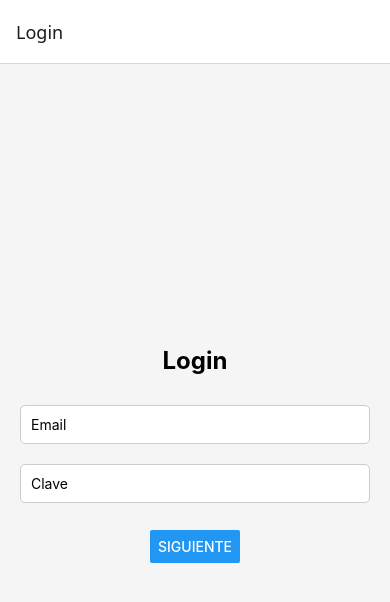
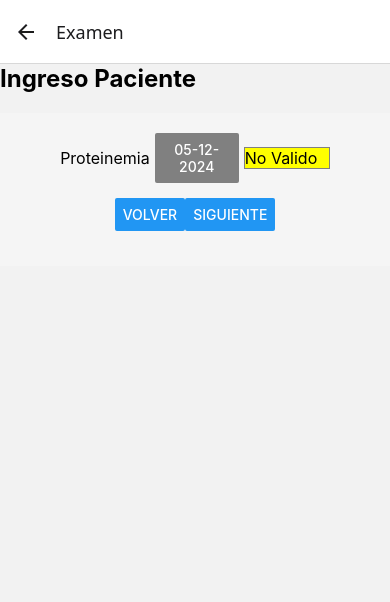
Before and after one commit to rbouyer/PpiApp, a React Native app: screen /Examen in a window 390 px wide. Shown: the top 602 px of the page. Built offline with nearby package versions, Linux system fonts and the light colour scheme.

Commit message:
ExamenScreen

```diff
--- a/App.js
+++ b/App.js
@@ -4,6 +4,8 @@ import { createStackNavigator } from '@react-navigation/stack';
 import LoginScreen from './screens/LoginScreen';
 import PacienteIngresoScreen from './screens/PacienteIngresoScreen';
 import PacienteResumenScreen from './screens/PacienteResumenScreen';
+import ExamenScreen from './screens/ExamenScreen';
+import EnviaDataScreen from './screens/EnviaDataScreen';
 
 const Stack = createStackNavigator();
 
@@ -11,7 +13,13 @@ const App = () => {
   const [formData, setFormData] = useState(
     { emailUsuario: '', claveUsuario: '',
       fechaNacimientoPaciente: new Date(), edadPaciente: 0, idPaciente: 0, sexoPaciente: '', pesoPaciente: 0, tallaPaciente: 0,
-      mesesPostracionPaciente: 0, anosPostracionPaciente: 0, diagPaciente: '', ingresoPaciente: '', estudioPaciente: '', imcPaciente: 0}
+      mesesPostracionPaciente: 0, anosPostracionPaciente: 0, diagPaciente: '', ingresoPaciente: '', estudioPaciente: '', imcPaciente: 0,
+      noRecolectadoProteinemia: true, fechaExProteinemia: new Date(), validezExProteinemia: 'VE_NO_VAL',
+      noRecolectadoOximetria: true, fechaExOximetria: new Date(), validezExOximetria: 'VE_NO_VAL',
+      noRecolectadoGlicemiaV: true, fechaExGlicemiaV: new Date(), validezExGlicemiaV: 'VE_NO_VAL',
+      noRecolectadoGlicemiaC: true, fechaExGlicemiaC: new Date(), validezExGlicemiaC: 'VE_NO_VAL',
+      noRecolectadoHemoglobina: true, fechaExHemoglobina: new Date(), validezExHemoglobina: 'VE_NO_VAL',
+    }
   );
 
   const handleInputChange = (field, value) => {
@@ -24,6 +32,8 @@ const App = () => {
         <Stack.Screen name="Login" component={LoginScreen} initialParams={{ data: formData }}/>
         <Stack.Screen name="PacienteIngreso" component={PacienteIngresoScreen} initialParams={{ data: formData }}/>
         <Stack.Screen name="PacienteResumen" component={PacienteResumenScreen} initialParams={{ data: formData }}/>
+        <Stack.Screen name="Examen" component={ExamenScreen} initialParams={{ data: formData }}/>
+        <Stack.Screen name="EnviaData" component={EnviaDataScreen} initialParams={{ data: formData }}/>
       </Stack.Navigator>
     </NavigationContainer>
   );
--- a/data/dropdown.json
+++ b/data/dropdown.json
@@ -15,5 +15,10 @@
         { "value": "EP_06", "label": "Estudios Universitarios completos" },
         { "value": "EP_07", "label": "Estudios Universitarios incompletos" },
         { "value": "EP_08", "label": "Estudios de Postgrado" }
+     ],
+     "validezExamenes": [
+        { "value": "VE_NO_VAL", "label": "No Valido"},
+        { "value": "VE_SI_VAL", "label": "Valido"},
+        { "value": "VE_NO_REC", "label": "No se ha recolectado"}
      ]
 }
--- /dev/null
+++ b/helpers/ValidHelper.js
@@ -0,0 +1,14 @@
+
+export function evaluaExamen(noRecolectado, fechaEx){
+    // TODO: Validar fecha examen menor a 3 meses
+    var res = "VE_NO_VAL";
+
+    console.info("noRecolectado" + noRecolectado + "fechaEx: " + fechaEx);
+
+    if(noRecolectado)
+        res = "VE_NO_REC";
+    else
+        if(fechaEx) res = "VE_SI_VAL";
+
+    return res;
+}
--- a/package.json
+++ b/package.json
@@ -10,6 +10,7 @@
     "web": "expo start --web"
   },
   "dependencies": {
+    "@react-native-community/checkbox": "^0.5.17",
     "@react-native-community/datetimepicker": "8.2.0",
     "@react-native-picker/picker": "2.9.0",
     "@react-navigation/native": "^7.0.13",
--- /dev/null
+++ b/screens/EnviaDataScreen.js
@@ -0,0 +1,40 @@
+import React, { useState } from 'react';
+import { Platform } from 'react-native';
+import { View, Text, Button, StyleSheet } from 'react-native';
+import { format } from 'date-fns';
+import styles from './Styles';
+
+import dataDropDown from '../data/dropdown.json';
+
+
+const EnviaDataScreen = ({navigation, route}) => {
+    const { data } = route.params;
+    const [formData, setFormData] = useState(data);
+
+    const handleInputChange = (field, value) => {
+        setFormData({ ...formData, [field]: value });
+      };
+
+    const enviarFormData = () => {
+        alert('Data Enviada');
+      };
+
+    return (
+      <View style={styles.container}>
+        <Text style={styles.title}>Resumen Paciente</Text>
+
+
+        <View style={styles.inputRow}>
+            <Button
+                title="Volver"
+                onPress={() => navigation.navigate('Examen', { data: formData })}
+            />
+            <Button title="Enviar datos" onPress={enviarFormData} />
+        </View>
+
+    </View>
+    );
+  }
+
+
+  export default EnviaDataScreen;
--- /dev/null
+++ b/screens/ExamenScreen.js
@@ -0,0 +1,87 @@
+import React, { useState } from 'react';
+import { Platform } from 'react-native';
+import { View, Text, TextInput, Button, StyleSheet } from 'react-native';
+import DateTimePicker from '@react-native-community/datetimepicker';
+import CheckBox from '@react-native-community/checkbox';
+import { format } from 'date-fns';
+import { Picker } from '@react-native-picker/picker';
+import styles from './Styles';
+import { ScrollView } from 'react-native-gesture-handler';
+
+import dataDropDown from '../data/dropdown.json';
+import {buscaEnArreglo} from '../helpers/GralHelper.js'
+import {evaluaExamen} from '../helpers/ValidHelper.js'
+
+
+const ExamenScreen = ({navigation, route}) => {
+    const { data } = route.params;
+    const [showDatePicker, setShowDatePicker] = useState(false);
+
+    const [formData, setFormData] = useState(data);
+
+    const handleInputChange = (field, value) => {
+        setFormData({ ...formData, [field]: value });
+    };
+
+    const handleCheckChange = (field, value) => {
+        setFormData({ ...formData, [field]: !value });
+    };
+
+    const handleDateChange = (field, selectedDate) => {
+      setFormData({ ...formData, [field]: selectedDate });
+      setShowDatePicker(false); // Close the picker
+    };
+
+
+    return (
+        <View>
+            <Text style={styles.title}>Ingreso Paciente</Text>
+            <ScrollView>
+                <View style={styles.container}>
+
+                    {/* Proteinemia : noRecolectadoProteinemia, fechaExProteinemia, validezExProteinemia*/}
+                    <View style={styles.inputRow}>
+
+                        <Text style={styles.label}>Proteinemia</Text>
+
+                        {/* <CheckBox value={formData.noRecolectadoProteinemia} onValueChange={() => handleCheckChange('noRecolectadoProteinemia', formData.noRecolectadoProteinemia)} style={styles.checkbox}/> */}
+
+
+                        <View style={{ flex: 1, marginHorizontal: 5 }}>
+                            <Button color='gray'
+                            title={formData.fechaExProteinemia != null? format(formData.fechaExProteinemia, 'dd-MM-yyyy'): ''}
+                            onPress={() => setShowDatePicker(true)}
+                            />
+                            {showDatePicker && (<DateTimePicker
+                            value={formData.fechaExProteinemia}
+                            mode="date"
+                            display={Platform.OS === 'ios' ? 'spinner' : 'calendar'}
+                            onChange={(event, selectedDate) => handleDateChange('fechaExProteinemia', selectedDate)}
+                            onEndEditing={(e) => handleInputChange('validezExProteinemia', evaluaExamen(formData.noRecolectadoProteinemia, e.nativeEvent.text))}
+                            />)}
+                        </View>
+
+                        <Text style={[styles.textResult, {textAlign: "left"}]}>{buscaEnArreglo(formData.validezExProteinemia, dataDropDown.validezExamenes)}</Text>
+
+                    </View>
+
+                    <View style={styles.inputRow}>
+                        <Button
+                            title="Volver"
+                            onPress={() => navigation.navigate('PacienteResumen', { data: formData })}
+                        />
+                        <Button
+                            title="Siguiente"
+                            onPress={() => navigation.navigate('EnviaData', { data: formData })}
+                        />
+                    </View>
+
+                </View>
+            </ScrollView>
+        </View>
+    );
+
+}
+
+
+export default ExamenScreen;
--- a/screens/PacienteResumenScreen.js
+++ b/screens/PacienteResumenScreen.js
@@ -115,7 +115,7 @@ const PacienteResumenScreen = ({navigation, route}) => {
         <View style={styles.inputRow}>
 
           <Text style={[styles.label, {flex: 2}]}>Mayor nivel de estudios que ha obtenido el paciente</Text>
-          <Text style={[styles.textResult, {flex: 2,  textAlign: "left"}]}>{buscaEnArreglo(formData.estudioPaciente, dataDropDown.estudios)}</Text>
+          <Text style={[styles.textResult, {flex: 2,  textAlign: "left"}]}>{buscaEnArreglo(formData.ingresoPaciente, dataDropDown.estudios)}</Text>
 
         </View>
 
@@ -124,7 +124,10 @@ const PacienteResumenScreen = ({navigation, route}) => {
                 title="Volver"
                 onPress={() => navigation.navigate('PacienteIngreso', { data: formData })}
             />
-            <Button title="Enviar datos" onPress={enviarFormData} />
+            <Button
+              title="Siguiente"
+              onPress={() => navigation.navigate('Examen', { data: formData })}
+ />
         </View>
 
     </View>
--- a/screens/Styles.js
+++ b/screens/Styles.js
@@ -45,7 +45,11 @@ var styles = StyleSheet.create({
       },
       picker: {
         flex: 1, fontSize: 16
+      },
+      checkbox: {
+        alignSelf: 'center',
       }
+
     });
 
 module.exports = styles;
```
Also changed, not shown: helpers/GralHelper.js (line endings or trailing spaces), 1 other file (tests, documents, lock files or other folders).
